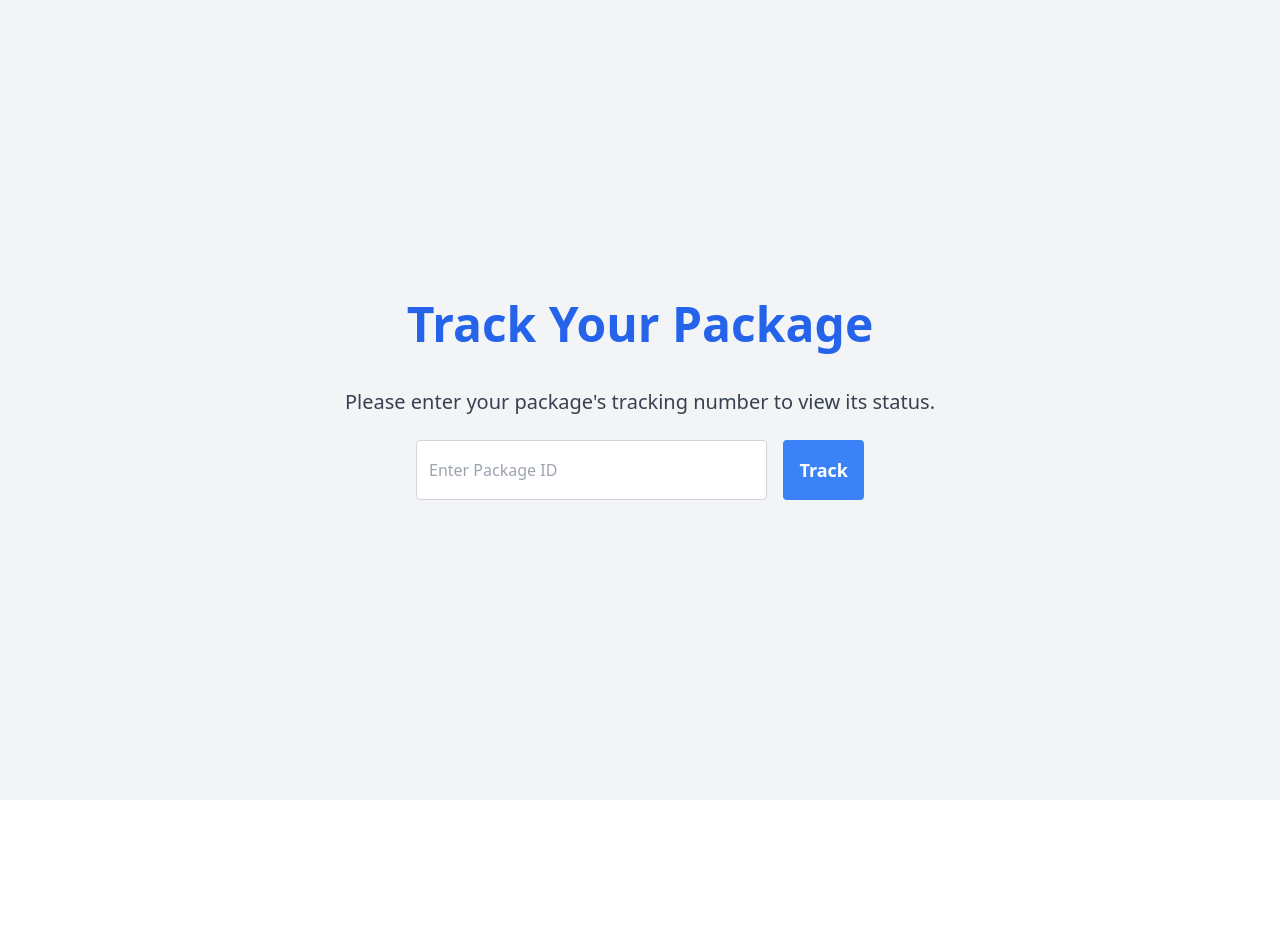
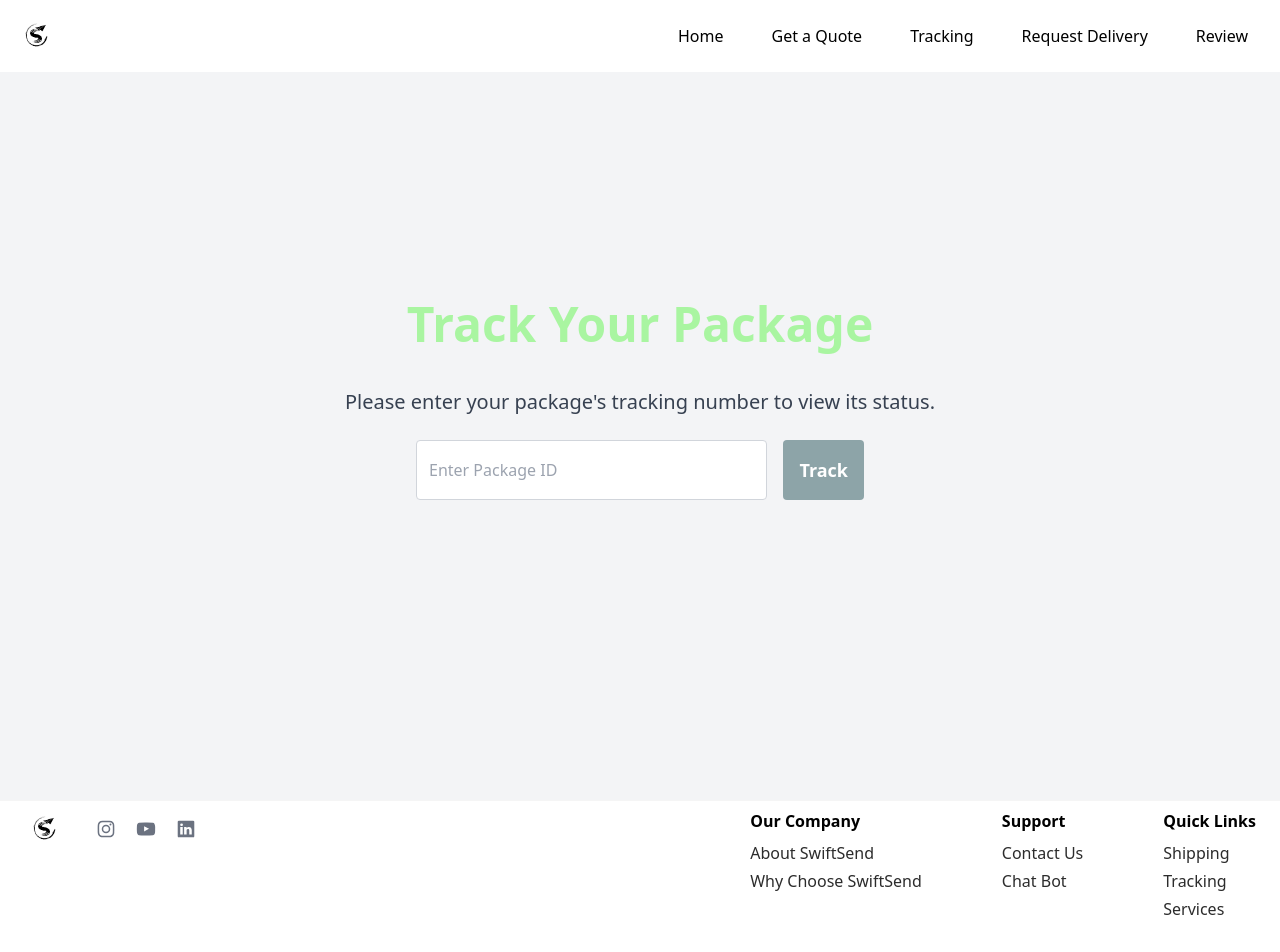
Before and after one commit to NathanGrenier/SOEN-343, a React (Vite) app in the folder packages/client/: page /trackPackage in a window 1280 px wide. Shown: the top 952 px of the page. Before the commit the page ends 800 px from the top, so only its background shows below. Built offline with nearby package versions, Linux system fonts and the light colour scheme.

Commit message:
fixed tracking colors + added navbar/footer

```diff
--- a/packages/client/src/Components/Navbar.tsx
+++ b/packages/client/src/Components/Navbar.tsx
@@ -11,9 +11,7 @@ interface NavItem {
 const navItems: NavItem[] = [
   { name: "Home", path: "/" },
   { name: "Get a Quote", path: "/quotation" },
-  { name: "Shipping", path: "/" },
   { name: "Tracking", path: "/trackPackage" },
-  { name: "Services", path: "/" },
   { name: "Request Delivery", path: "/request_delivery" },
   { name: "Review", path: "/reviews" },
 ];
--- a/packages/client/src/routes/trackPackage.tsx
+++ b/packages/client/src/routes/trackPackage.tsx
@@ -1,3 +1,6 @@
+import Navbar from "../Components/Navbar";
+import Footer from "../Components/Footer";
+
 export default function TrackPackage() {
   const handleKeyPress = (event: React.KeyboardEvent<HTMLInputElement>) => {
     if (event.key === 'Enter') {
@@ -12,8 +15,10 @@ export default function TrackPackage() {
   };
 
   return (
+    <>
+    <Navbar/>
     <div className="flex flex-col justify-center items-center h-screen bg-gray-100 p-4">
-      <h1 className="text-5xl font-bold mb-10 text-blue-600">Track Your Package</h1>
+      <h1 className="text-5xl font-bold mb-10 text-custom-mainGreen">Track Your Package</h1>
       <p className="mb-6 text-xl text-gray-700 text-center">
         Please enter your package's tracking number to view its status.
       </p>
@@ -28,11 +33,13 @@ export default function TrackPackage() {
         />
         <button
           onClick={handleClick}
-          className="bg-blue-500 text-white p-4 rounded w-full sm:w-auto text-lg font-semibold hover:bg-blue-600"
+          className="bg-custom-blueishGray text-white p-4 rounded w-full sm:w-auto text-lg font-semibold hover:bg-custom-mainGreen"
         >
           Track
         </button>
       </div>
     </div>
+    <Footer/>
+    </>
   );
 }
```
